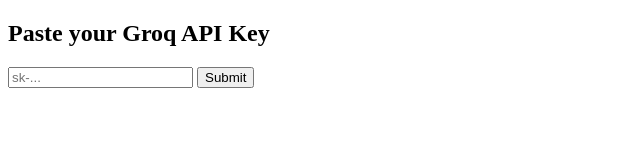
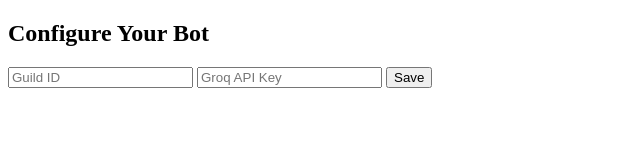
Before and after one commit to shubh72010/ZBOT-CEN1, a website: page public/index.html in a window 1280 px wide. Shown: the whole page, without its empty margins (0-640 px from the left). Drawn offline with Linux system fonts and the light colour scheme.

Commit message:
Update index.html

```diff
--- a/public/index.html
+++ b/public/index.html
@@ -1,23 +1,26 @@
 <!DOCTYPE html>
-<html lang="en">
+<html>
   <head>
-  <meta charset="UTF-8">
-  <title>Link Your Groq Key</title>
+    <title>Set API Key</title>
   </head>
   <body>
-  <h2>Paste your Groq API Key</h2>
-  <input type="text" id="groqKey" placeholder="sk-...">
-  <button onclick="submitKey()">Submit</button>
+    <h2>Configure Your Bot</h2>
+    <input id="guild" placeholder="Guild ID" />
+    <input id="key" placeholder="Groq API Key" />
+    <button onclick="submitKey()">Save</button>
 
     <script>
       async function submitKey() {
-      const groqKey = document.getElementById("groqKey").value;
-      const res = await fetch("/submit-key", {
+        const guildId = document.getElementById("guild").value;
+        const apiKey = document.getElementById("key").value;
+
+        await fetch("/auth/save", {
           method: "POST",
           headers: { "Content-Type": "application/json" },
-        body: JSON.stringify({ groqKey }),
+          body: JSON.stringify({ guildId, apiKey })
         });
-      alert(await res.text());
+
+        alert("Saved!");
       }
     </script>
   </body>
```
Lines whose indentation alone changed are shown as unchanged.
